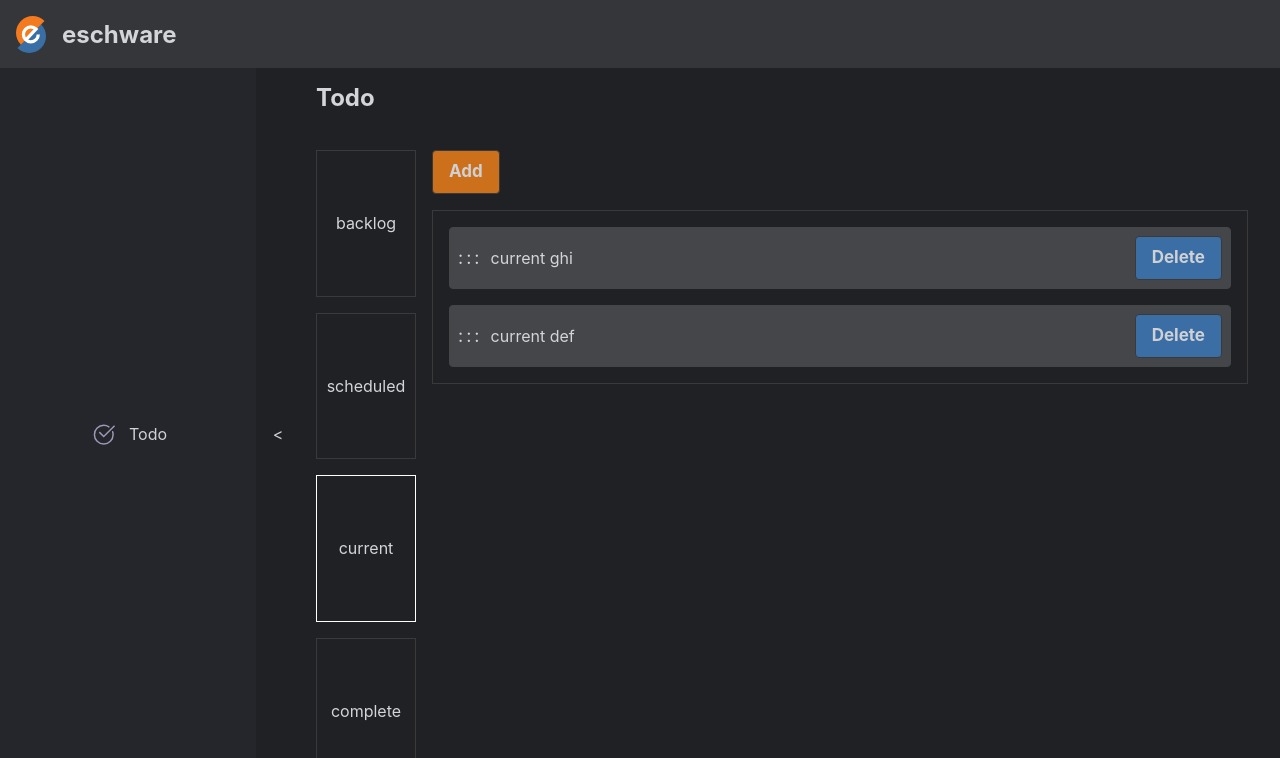
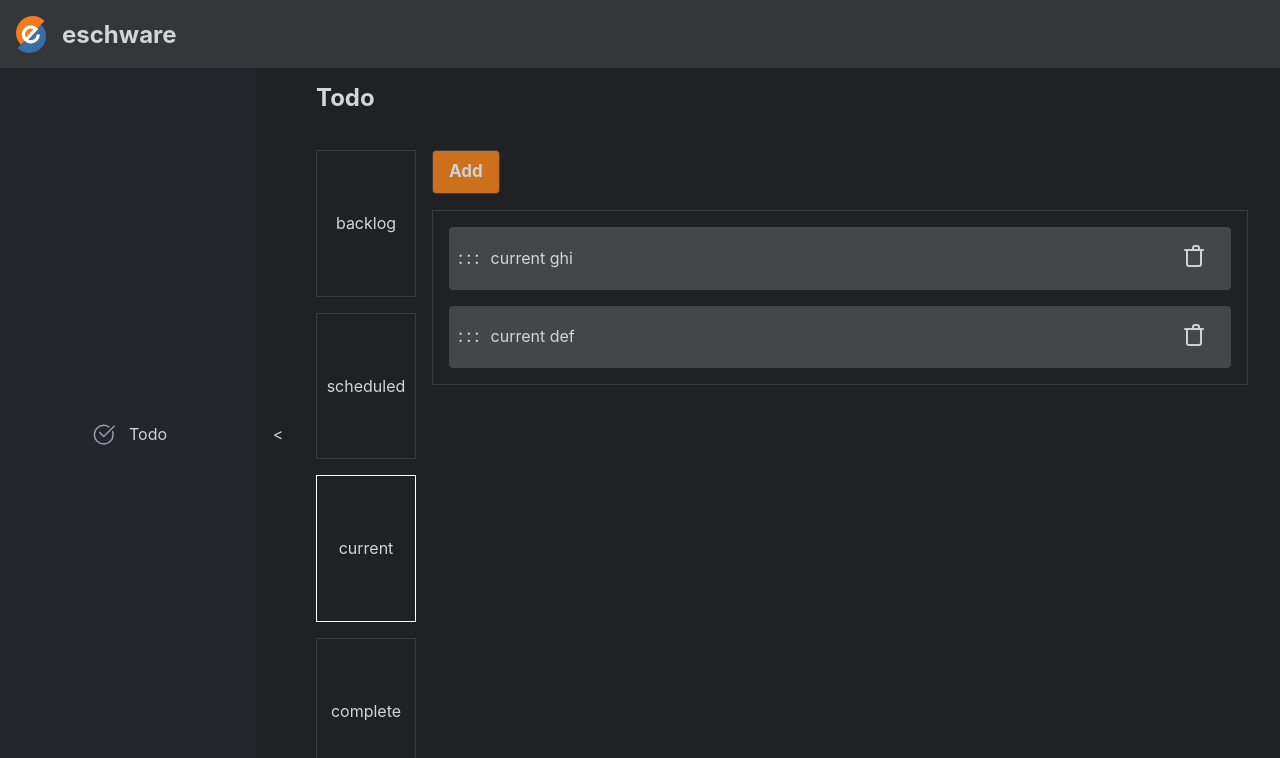
Before and after one commit to Erik-Schlegel/dashboard.erikschlegel.io, a React (Create React App) app: page / in a window 1280 px wide. Shown: the top 758 px of the page. Built offline with nearby package versions, Linux system fonts and the light colour scheme; a web font is replaced by a local one.

Commit message:
styling buttons a bit

```diff
--- a/src/components/atoms/button/button.module.css
+++ b/src/components/atoms/button/button.module.css
@@ -9,6 +9,26 @@
    font-size: 1.7rem;
    display: block;
    cursor: pointer;
+   position: relative;
+   transition: all 0.1s ease-in;
+}
+
+.button::after {
+   transition: opacity 0.1s ease-in;
+   background: linear-gradient(0, transparent, 75%, #ffffff3d);
+   content: '';
+   display: block;
+   height: 100%;
+   width: 100%;
+   position: absolute;
+   top: 0;
+   left: 0;
+   opacity: 0;
+   border-radius: var(--M_BorderRadius);
+}
+
+.button:hover::after {
+   opacity: 1;
 }
 
 .primary {
@@ -39,3 +59,8 @@
    border-color: var(--I_DisabledBtnBorder);
    cursor: not-allowed;
 }
+
+.icon {
+   background-color: transparent;
+   border: 0;
+}
--- a/src/components/atoms/button/button.tsx
+++ b/src/components/atoms/button/button.tsx
@@ -4,17 +4,18 @@ import classNames from "classnames";
 import styles from "./button.module.css";
 
 type ButtonProps = {
-   text: string;
+   text?: string;
+   children?: React.ReactNode;
    onClick?: () => void;
-   type?: "primary" | "secondary" | "disabled";
+   type?: "primary" | "secondary" | "disabled" | "icon";
 };
 
 /* prettier-ignore */
-const Button = ({ text, onClick, type='primary' }: ButtonProps) =>
+const Button = ({ text='', children=null, onClick, type='primary' }: ButtonProps) =>
 {
    return (
       <button onClick={onClick} className={classNames(styles.button, styles[type])}>
-         {text}
+         {text}{children}
       </button>
    );
 };
--- a/src/components/atoms/icon/icon.tsx
+++ b/src/components/atoms/icon/icon.tsx
@@ -1,14 +1,21 @@
 import React from "react";
+import TypeIcon from "_types/typeicon";
 
-type IconProps = {
-   src: string;
-   alt: string;
-   width?: number;
-   height?: number | "auto";
-};
-
-const Icon = ({ src, alt, width = 44, height = "auto" }: IconProps) => (
-   <img src={src} alt={alt} width={width} height={height} />
+const Icon = ({
+   src,
+   alt,
+   width = 44,
+   height = "auto",
+   className,
+}: TypeIcon) => (
+   <img
+      src={src}
+      alt={alt}
+      width={width}
+      height={height}
+      className={className}
+      color="white"
+   />
 );
 
 export default Icon;
--- /dev/null
+++ b/src/components/atoms/icondelete/icondelete.module.css
@@ -0,0 +1,3 @@
+.trashcan {
+   color: white;
+}
--- /dev/null
+++ b/src/components/atoms/icondelete/icondelete.tsx
@@ -0,0 +1,18 @@
+import React from "react";
+import TypeIcon from "_types/typeicon";
+
+/* prettier-ignore */
+const IconDelete = ({ src, alt, width = 44, height = "auto", className }: TypeIcon) =>
+{
+   return (
+      <svg xmlns="http://www.w3.org/2000/svg" width="24" viewBox="0 0 24 24"
+         strokeWidth="2" strokeLinecap="round" strokeLinejoin="round"
+         color="var(--I_Link)" stroke="currentColor" fill="none"
+      >
+         <polyline points="3 6 5 6 21 6"></polyline>
+         <path d="M19 6v14a2 2 0 0 1-2 2H7a2 2 0 0 1-2-2V6m6 0V4a2 2 0 0 1 2-2h2a2 2 0 0 1 2 2v2"></path>
+      </svg>
+   );
+};
+
+export default IconDelete;
--- /dev/null
+++ b/src/components/atoms/icondeletebutton/icondeletebutton.tsx
@@ -0,0 +1,18 @@
+import React from "react";
+import Button from "_atoms/button/button";
+import IconDelete from "_atoms/icondelete/icondelete";
+
+type IconDeleteButtonProps = {
+   onClick?: () => void;
+};
+
+/* prettier-ignore */
+const IconDeleteButton = ({ onClick }: IconDeleteButtonProps) => {
+   return (
+      <Button type="icon" onClick={onClick}>
+         <IconDelete src="" alt="delete" />
+      </Button>
+   );
+};
+
+export default IconDeleteButton;
--- a/src/components/organisms/todoitem/todoitem.tsx
+++ b/src/components/organisms/todoitem/todoitem.tsx
@@ -2,11 +2,12 @@ import React, { useEffect, useRef } from "react";
 import classNames from "classnames";
 import { Draggable } from "react-beautiful-dnd";
 
-import Button from "_atoms/button/button";
 import InputText from "_atoms/inputtext/inputtext";
 import InputSelect from "_atoms/inputselect/inputselect";
 import InputDate from "_atoms/inputdate/inputdate";
 import InputTextArea from "_atoms/inputtextarea/inputtextarea";
+
+import IconDeleteButton from "_atoms/icondeletebutton/icondeletebutton";
 
 import styles from "./todoitem.module.css";
 import TypeTodo from "_types/typetodo";
@@ -17,7 +18,7 @@ type TodoItemProps = {
    data: TypeTodo;
    onDataChange?: (data: TypeTodo) => void;
    onDelete?: (data: string) => void;
-   onToggleOpen?: () => void;
+   onToggleOpen?: (id: string) => void;
    isOpen?: boolean;
    className?: string;
 };
@@ -28,7 +29,6 @@ const TodoItem = ({ data, onDataChange, onDelete, onToggleOpen, isOpen = false,
    const localData = useRef(data);
 
    useEffect(()=>{ localData.current = data; }, [localData, data]);
-
 
    const handleBlur = (event: React.FocusEvent<HTMLFormElement>) =>
    {
@@ -49,20 +49,22 @@ const TodoItem = ({ data, onDataChange, onDelete, onToggleOpen, isOpen = false,
 
 
    const handleDeleteClick = () => {
-      onToggleOpen && onToggleOpen();
+      onToggleOpen && onToggleOpen(data.id);
       onDelete && onDelete(data.id)
    }
 
 
+   const handleToggleOpen = () => {
+      onToggleOpen && onToggleOpen(data.id);
+   }
 
 
+   /* prettier-ignore */
    return (
 
-      <Draggable
-         draggableId={ `${data.sortIndex}` }
-         index={ data.sortIndex }>
+      <Draggable draggableId={ `${data.sortIndex}` } index={ data.sortIndex }>
          {
-         (provided) =>
+            (provided) =>
             (
                <section
                   className={classNames(styles.todoItem, className)}
@@ -70,18 +72,22 @@ const TodoItem = ({ data, onDataChange, onDelete, onToggleOpen, isOpen = false,
                   { ...provided.draggableProps }
                >
 
+
+
                   <div className={styles.todoItem__titleArea}>
                      <div>
-                        <span className={styles.todoItem__titleArea__handle} {...provided.dragHandleProps}>:::</span>
-                        <span className={styles.todoItem__titleArea__title} onClick={onToggleOpen}>
+                        <span className={styles.todoItem__titleArea__handle} {...provided.dragHandleProps}>
+                           :::
+                        </span>
+                        <span className={styles.todoItem__titleArea__title} onClick={handleToggleOpen}>
                            {data.title || 'un-named'}
                         </span>
                      </div>
                      <div className={styles.todoItem__titleArea__options}>
-                        <Button text="Delete" type='secondary' onClick={handleDeleteClick} />
-                        {/* <Button text="Complete"  /> */}
+                        <IconDeleteButton onClick={handleDeleteClick}/>
                      </div>
                   </div>
+
 
                   <aside className={classNames(
                      styles.todoItem__bodyArea,
@@ -90,7 +96,6 @@ const TodoItem = ({ data, onDataChange, onDelete, onToggleOpen, isOpen = false,
                      <div className={styles.todoItem__bodyArea__expandable}>
 
                         {isOpen && (
-
                            <form onBlur={handleBlur} onChange={handleChange}>
                               <div className={styles.todoItemForm}>
                                  <div className={styles.todoItemForm__1st}>
@@ -112,8 +117,6 @@ const TodoItem = ({ data, onDataChange, onDelete, onToggleOpen, isOpen = false,
                                  </div>
                               </div>
                            </form>
-
-
                         )}
 
                      </div>
--- a/src/components/pages/todopage/todopage.tsx
+++ b/src/components/pages/todopage/todopage.tsx
@@ -215,9 +215,12 @@ const TodoPage = () =>
 
                <div className={styles.todoPage__collection}>
 
-                  <div style={{marginBottom: 'var(--M_Gap)'}}>
-                     <Button text="Add" onClick={handleAddTodoClick} />
-                  </div>
+                  {
+                     bucketMode !== 'complete' &&
+                     <div style={{marginBottom: 'var(--M_Gap)'}}>
+                        <Button text="Add" onClick={handleAddTodoClick} />
+                     </div>
+                  }
 
                   <ScrollableArea className={styles.todoPage__collection__scrollableArea}>
                      <Droppable droppableId="todoSet">
--- /dev/null
+++ b/src/types/typeicon.tsx
@@ -0,0 +1,9 @@
+type IconProps = {
+   src: string;
+   alt: string;
+   width?: number;
+   height?: number | "auto";
+   className?: string;
+};
+
+export default IconProps;
```
Also changed, not shown: public/assets/images/trashcan.svg (added).
